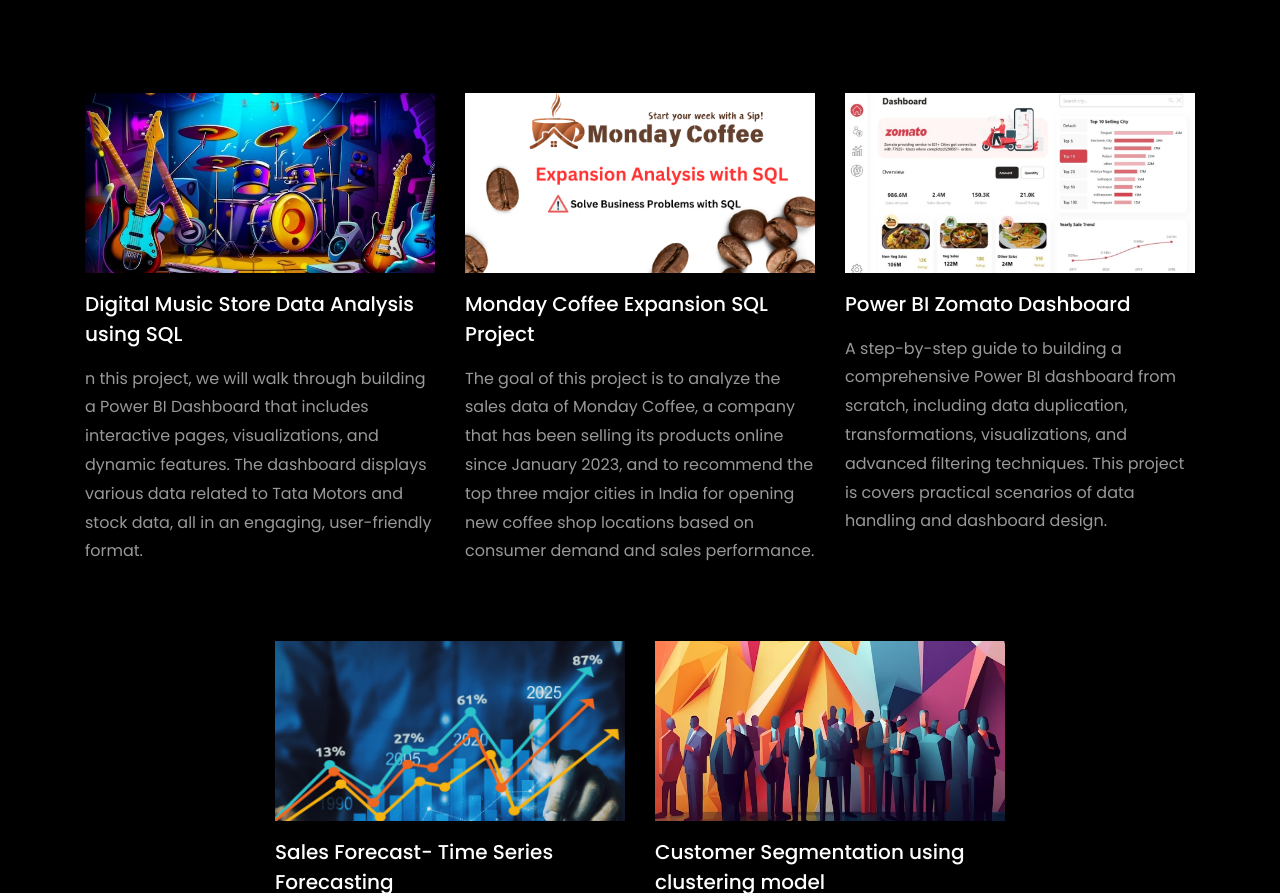
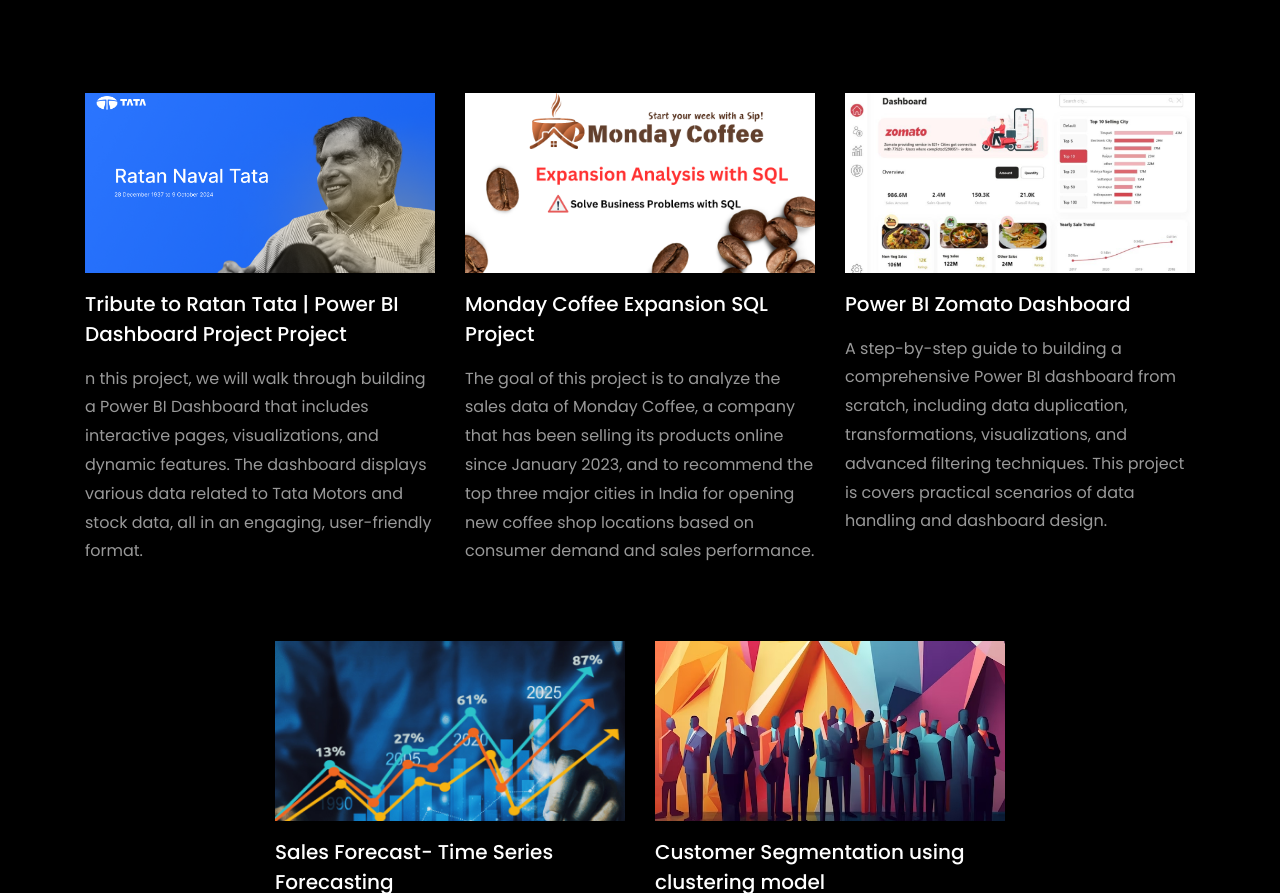
Before and after one commit to thejay08/thejay08.github.io, a plain HTML site: page index.html in a window 1280 px wide. Shown: the part 3467-4360 px from the top of the page. Drawn offline with Linux system fonts and the light colour scheme; files whose address does not match are found by name.

Commit message:
Update index.html

```diff
--- a/index.html
+++ b/index.html
@@ -413,11 +413,11 @@
         <div class="row d-flex">
           <div class="col-md-4 d-flex ftco-animate">
           	<div class="blog-entry justify-content-end">
-              <a href="https://github.com/thejay08/jay-Ratan_Tata_Project" class="block-20 zoom-effect" style="background-image: url('images/proj_1.jpg');">
+              <a href="https://github.com/thejay08/jay-Ratan_Tata_Project" class="block-20 zoom-effect" style="background-image: url('images/Untitled%20(89).png');">
               </a>
               <div class="text mt-3 float-right d-block">
 
-                <h3 class="heading"><a href="https://github.com/thejay08/jay-Ratan_Tata_Project">Digital Music Store Data Analysis using SQL</a></h3>
+                <h3 class="heading"><a href="https://github.com/thejay08/jay-Ratan_Tata_Project">Tribute to Ratan Tata | Power BI Dashboard Project Project</a></h3>
                 <p>n this project, we will walk through building a Power BI Dashboard that includes interactive pages, visualizations, and dynamic features. The dashboard displays various data related to Tata Motors and stock data, all in an engaging, user-friendly format.</p>
               </div>
             </div>
```
